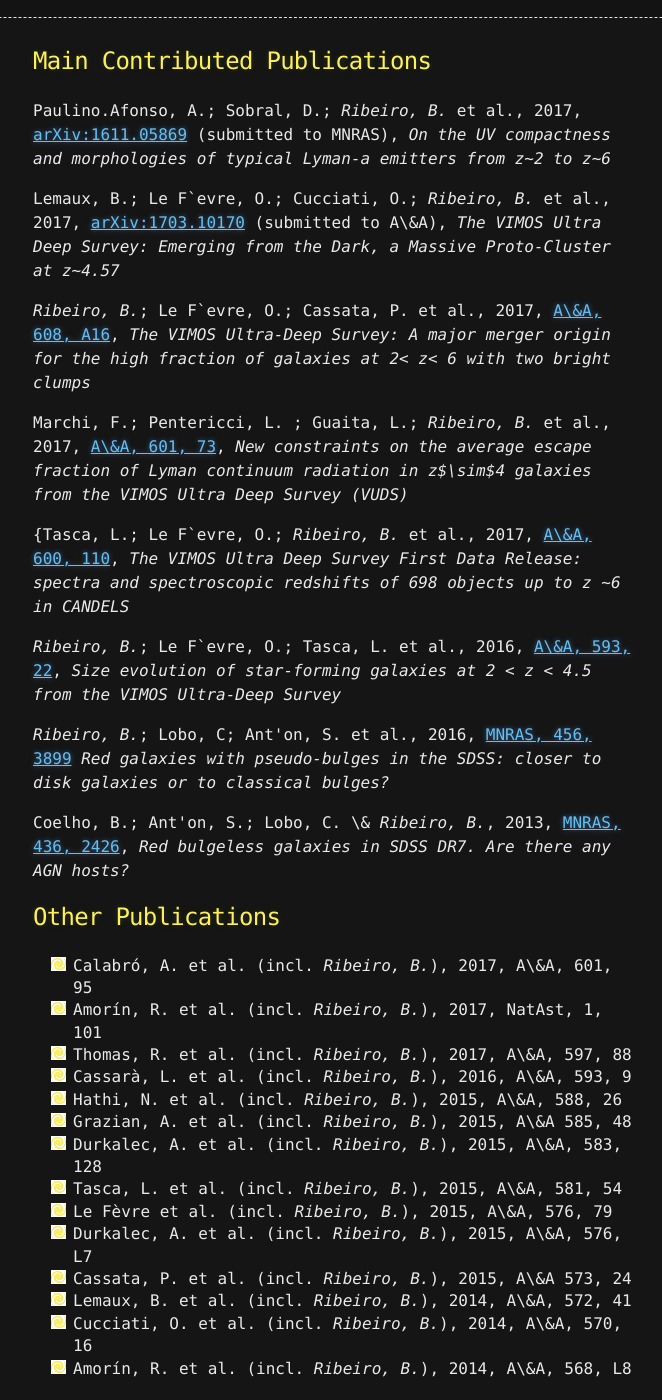
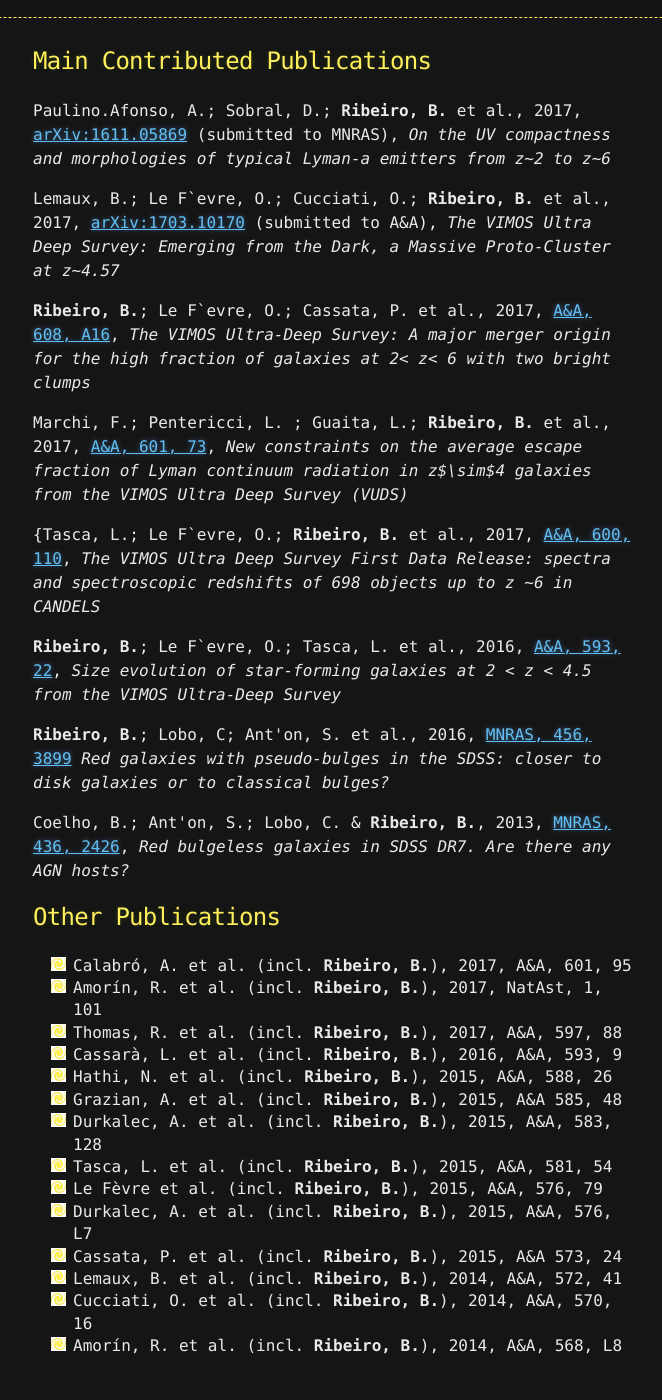
Before and after one commit to AfonsoV/AfonsoV.github.io, a Jekyll site: the page built from publications.md, in a window 1280 px wide and 1400 px high, scrolled down 202 px. Shown: the whole window, without its empty margins (307-969 px from the left). Built offline with Jekyll 4.4.1, drawn with Linux system fonts in a browser that asks for light colours; our own code applies the rules of GitHub Pages for plain Markdown files; after the commit the page ends 1580 px from its top, so only the background shows below that.

```diff
--- a/publications.md
+++ b/publications.md
@@ -4,36 +4,36 @@ layout: default
 
 ## Main Contributed Publications
 
-Paulino.Afonso, A.; Sobral, D.; *Ribeiro, B.* et al., 2017, [arXiv:1611.05869](https://arxiv.org/abs/1611.05869) (submitted to MNRAS), _On the UV compactness and morphologies of typical Lyman-a emitters from z~2 to z~6_
+Paulino.Afonso, A.; Sobral, D.; **Ribeiro, B.** et al., 2017, [arXiv:1611.05869](https://arxiv.org/abs/1611.05869) (submitted to MNRAS), _On the UV compactness and morphologies of typical Lyman-a emitters from z~2 to z~6_
 
-Lemaux, B.;  Le F\`evre, O.; Cucciati, O.; *Ribeiro, B.* et al., 2017, [arXiv:1703.10170](https://arxiv.org/abs/1703.10170) (submitted to A\&A), _The VIMOS Ultra Deep Survey: Emerging from the Dark, a Massive Proto-Cluster at z~4.57_
+Lemaux, B.;  Le F\`evre, O.; Cucciati, O.; **Ribeiro, B.** et al., 2017, [arXiv:1703.10170](https://arxiv.org/abs/1703.10170) (submitted to A&A), _The VIMOS Ultra Deep Survey: Emerging from the Dark, a Massive Proto-Cluster at z~4.57_
 
-*Ribeiro, B.*; Le F\`evre, O.; Cassata, P. et al., 2017,  [A\&A, 608, A16](https://arxiv.org/abs/1611.05869), _The VIMOS Ultra-Deep Survey: A major merger origin for the high fraction of galaxies at 2< z< 6 with two bright clumps_
+**Ribeiro, B.**; Le F\`evre, O.; Cassata, P. et al., 2017,  [A&A, 608, A16](https://arxiv.org/abs/1611.05869), _The VIMOS Ultra-Deep Survey: A major merger origin for the high fraction of galaxies at 2< z< 6 with two bright clumps_
 
-Marchi, F.; Pentericci, L. ; Guaita, L.; *Ribeiro, B.* et al., 2017, [A\&A, 601, 73](https://arxiv.org/abs/1611.05882), _New constraints on the average escape fraction of Lyman continuum radiation in z$\sim$4 galaxies from the VIMOS Ultra Deep Survey (VUDS)_
+Marchi, F.; Pentericci, L. ; Guaita, L.; **Ribeiro, B.** et al., 2017, [A&A, 601, 73](https://arxiv.org/abs/1611.05882), _New constraints on the average escape fraction of Lyman continuum radiation in z$\sim$4 galaxies from the VIMOS Ultra Deep Survey (VUDS)_
 
-{Tasca, L.; Le F\`evre, O.; *Ribeiro, B.* et al., 2017,  [A\&A, 600, 110](http://arxiv.org/abs/1602.01842), _The VIMOS Ultra Deep Survey First Data Release: spectra and spectroscopic redshifts of 698 objects up to z ~6 in CANDELS_
+{Tasca, L.; Le F\`evre, O.; **Ribeiro, B.** et al., 2017,  [A&A, 600, 110](http://arxiv.org/abs/1602.01842), _The VIMOS Ultra Deep Survey First Data Release: spectra and spectroscopic redshifts of 698 objects up to z ~6 in CANDELS_
 
-*Ribeiro, B.*; Le F\`evre, O.; Tasca, L. et al., 2016,   [A\&A, 593, 22](https://ui.adsabs.harvard.edu/#abs/2016A&A...593A..22R/abstract), _Size evolution of star-forming galaxies at 2 < z < 4.5 from the VIMOS Ultra-Deep Survey_
+**Ribeiro, B.**; Le F\`evre, O.; Tasca, L. et al., 2016,   [A&A, 593, 22](https://ui.adsabs.harvard.edu/#abs/2016A&A...593A..22R/abstract), _Size evolution of star-forming galaxies at 2 < z < 4.5 from the VIMOS Ultra-Deep Survey_
 
-*Ribeiro, B.*; Lobo, C; Ant\'on, S. et al., 2016,  [MNRAS, 456, 3899](http://mnras.oxfordjournals.org/content/456/4/3899) _Red galaxies with pseudo-bulges in the SDSS: closer to disk galaxies or to classical bulges?_
+**Ribeiro, B.**; Lobo, C; Ant\'on, S. et al., 2016,  [MNRAS, 456, 3899](http://mnras.oxfordjournals.org/content/456/4/3899) _Red galaxies with pseudo-bulges in the SDSS: closer to disk galaxies or to classical bulges?_
 
-Coelho, B.; Ant\'on, S.; Lobo, C. \& *Ribeiro, B.*, 2013, [MNRAS, 436, 2426](http://mnras.oxfordjournals.org/content/436/3/2426), _Red bulgeless galaxies in SDSS DR7. Are there any AGN hosts?_
+Coelho, B.; Ant\'on, S.; Lobo, C. & **Ribeiro, B.**, 2013, [MNRAS, 436, 2426](http://mnras.oxfordjournals.org/content/436/3/2426), _Red bulgeless galaxies in SDSS DR7. Are there any AGN hosts?_
 
 
 ## Other Publications
 
-* Calabró, A. et al. (incl. *Ribeiro, B.*), 2017, A\&A, 601, 95
-* Amorín, R. et al. (incl. *Ribeiro, B.*), 2017, NatAst, 1, 101
-* Thomas, R. et al. (incl. *Ribeiro, B.*), 2017, A\&A, 597, 88
-* Cassarà, L. et al. (incl. *Ribeiro, B.*), 2016, A\&A, 593, 9
-* Hathi, N. et al. (incl. *Ribeiro, B.*), 2015, A\&A, 588, 26
-* Grazian, A. et al. (incl. *Ribeiro, B.*), 2015, A\&A 585, 48
-* Durkalec, A. et al. (incl. *Ribeiro, B.*), 2015, A\&A, 583, 128
-* Tasca, L. et al. (incl. *Ribeiro, B.*), 2015, A\&A, 581, 54
-* Le Fèvre et al. (incl. *Ribeiro, B.*), 2015, A\&A, 576, 79
-* Durkalec, A. et al. (incl. *Ribeiro, B.*), 2015, A\&A, 576, L7
-* Cassata, P. et al. (incl. *Ribeiro, B.*), 2015, A\&A 573, 24
-* Lemaux, B. et al. (incl. *Ribeiro, B.*), 2014, A\&A, 572, 41
-* Cucciati, O. et al. (incl. *Ribeiro, B.*), 2014, A\&A, 570, 16
-* Amorín, R. et al. (incl. *Ribeiro, B.*), 2014, A\&A, 568, L8
+* Calabró, A. et al. (incl. **Ribeiro, B.**), 2017, A&A, 601, 95
+* Amorín, R. et al. (incl. **Ribeiro, B.**), 2017, NatAst, 1, 101
+* Thomas, R. et al. (incl. **Ribeiro, B.**), 2017, A&A, 597, 88
+* Cassarà, L. et al. (incl. **Ribeiro, B.**), 2016, A&A, 593, 9
+* Hathi, N. et al. (incl. **Ribeiro, B.**), 2015, A&A, 588, 26
+* Grazian, A. et al. (incl. **Ribeiro, B.**), 2015, A&A 585, 48
+* Durkalec, A. et al. (incl. **Ribeiro, B.**), 2015, A&A, 583, 128
+* Tasca, L. et al. (incl. **Ribeiro, B.**), 2015, A&A, 581, 54
+* Le Fèvre et al. (incl. **Ribeiro, B.**), 2015, A&A, 576, 79
+* Durkalec, A. et al. (incl. **Ribeiro, B.**), 2015, A&A, 576, L7
+* Cassata, P. et al. (incl. **Ribeiro, B.**), 2015, A&A 573, 24
+* Lemaux, B. et al. (incl. **Ribeiro, B.**), 2014, A&A, 572, 41
+* Cucciati, O. et al. (incl. **Ribeiro, B.**), 2014, A&A, 570, 16
+* Amorín, R. et al. (incl. **Ribeiro, B.**), 2014, A&A, 568, L8
```
